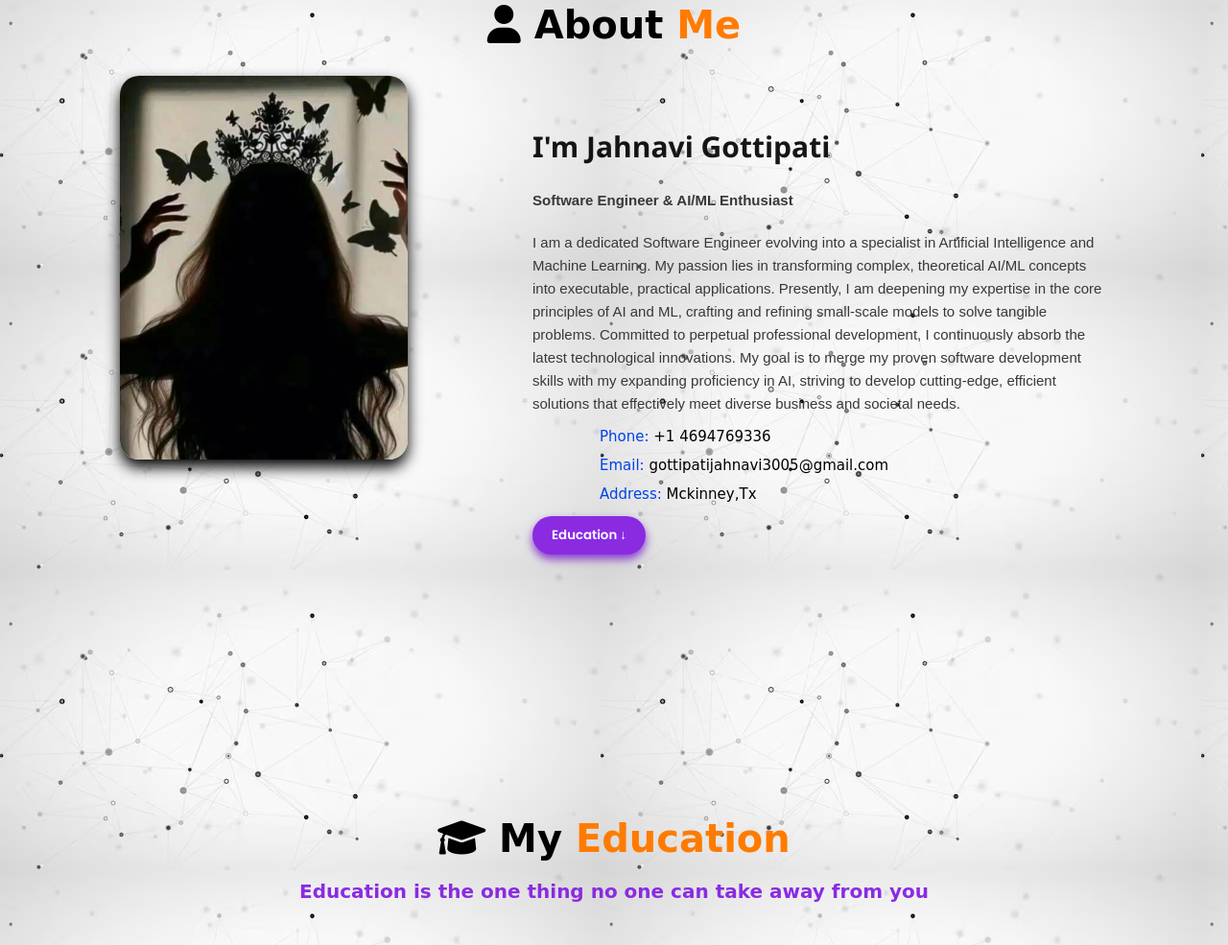
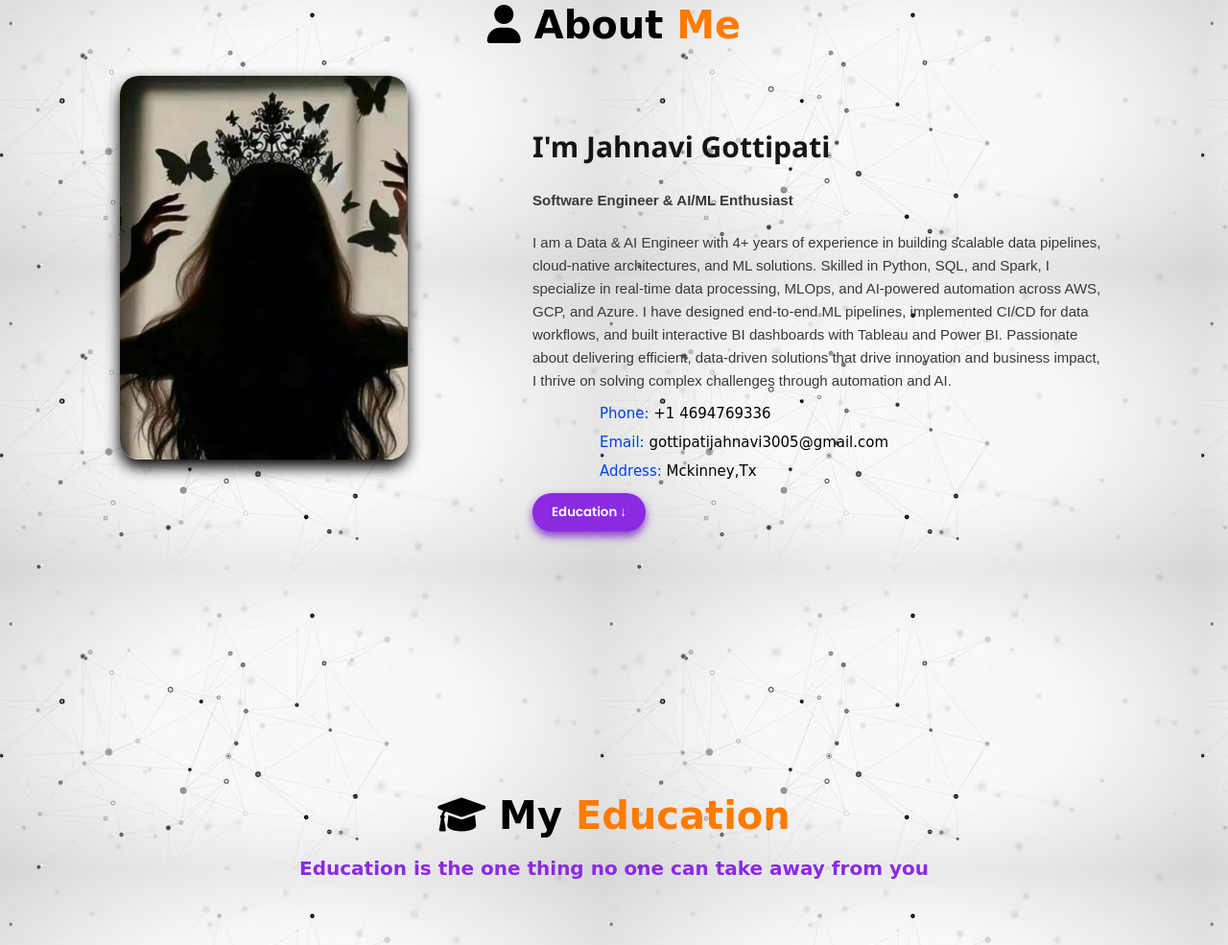
Before and after one commit to jahnavig3005/portfolio, a plain HTML site: page index.html in a window 1280 px wide. Shown: the part 971-1956 px from the top of the page at 96% size. Drawn offline with nearby package versions, Linux system fonts and the light colour scheme.

Commit message:
Update index.html

```diff
--- a/index.html
+++ b/index.html
@@ -59,9 +59,8 @@
                 <h3 class="m">I'm Jahnavi Gottipati</h3>
                 <h4>Software Engineer & AI/ML Enthusiast</h4>
                 <p>
-                    I am a dedicated Software Engineer evolving into a specialist in Artificial Intelligence and Machine Learning. My passion lies in transforming complex, theoretical AI/ML concepts into executable, practical applications. Presently, I am deepening my expertise in the core principles of AI and ML, crafting and refining small-scale models to solve tangible problems. Committed to perpetual professional development, I continuously absorb the latest technological innovations. My goal is to merge my proven software development skills with my expanding proficiency in AI, striving to develop cutting-edge, efficient solutions that effectively meet diverse business and societal needs.
-
-                </p>
+                    I am a Data & AI Engineer with 4+ years of experience in building scalable data pipelines, cloud-native architectures, and ML solutions. Skilled in Python, SQL, and Spark, I specialize in real-time data processing, MLOps, and AI-powered automation across AWS, GCP, and Azure. I have designed end-to-end ML pipelines, implemented CI/CD for data workflows, and built interactive BI dashboards with Tableau and Power BI. Passionate about delivering efficient, data-driven solutions that drive innovation and business impact, I thrive on solving complex challenges through automation and AI.
+		</p>
                 <div class="c">
                     <p>Phone: <span> +1 4694769336</span></p>
                     <p>Email: <span>gottipatijahnavi3005@gmail.com</span></p>
```
